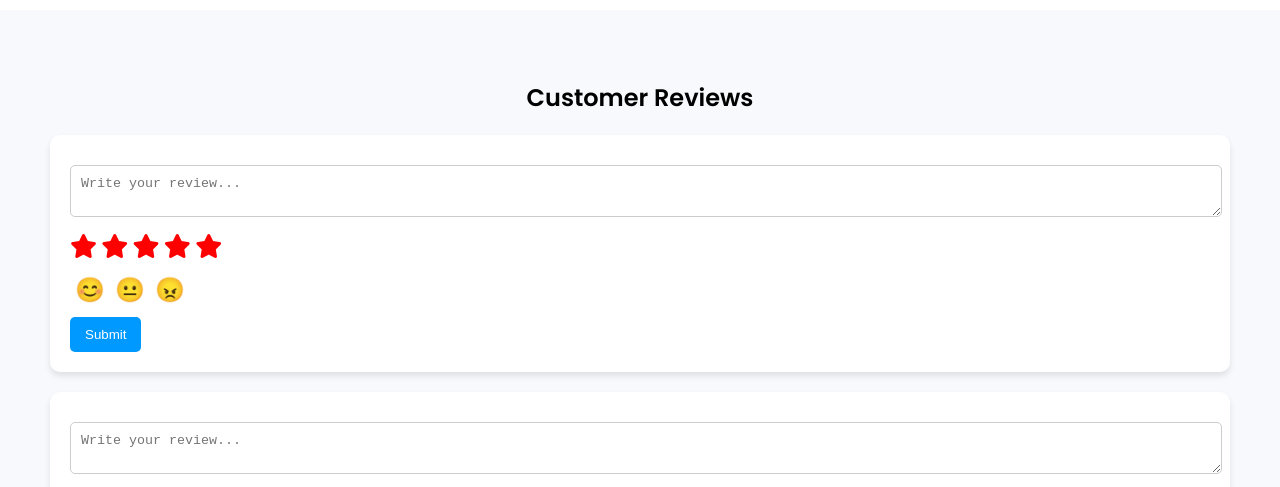
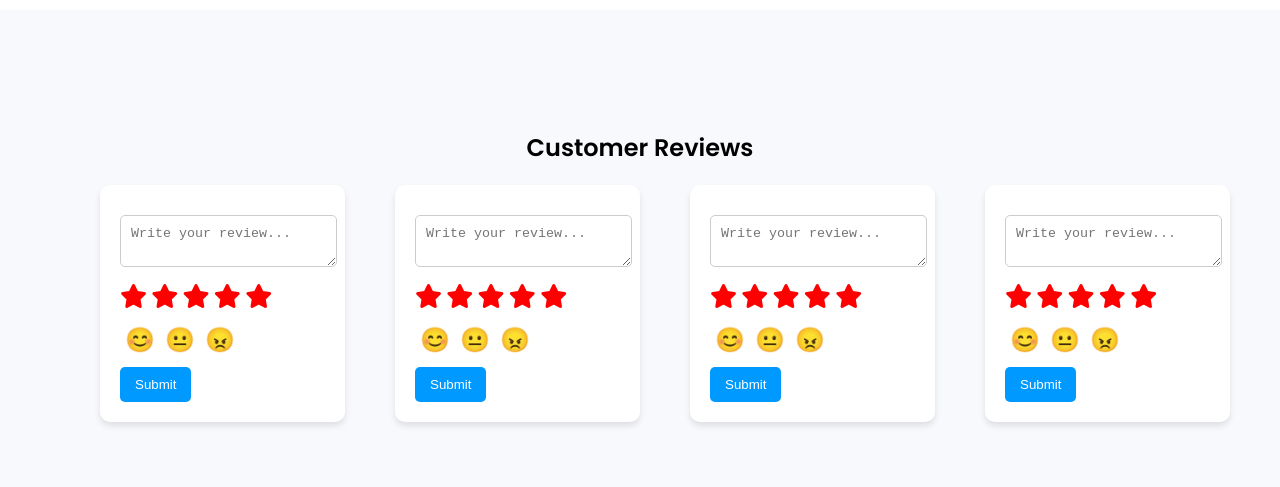
Before and after one commit to Mimieamichy/jafisample, a plain HTML site: page index.html in a window 1280 px wide. Shown: the part 313-800 px from the top of the page. Drawn offline with Linux system fonts and the light colour scheme.

Commit message:
seventh commit

```diff
--- a/styles.css
+++ b/styles.css
@@ -84,14 +84,14 @@ h1 {
 }
 
 .review-section {
-  padding: 50px;
+  padding: 100px;
 }
 
 .review-container {
-  display: flex;
-  justify-content: center;
-  flex-wrap: wrap;
-  gap: 20px;
+  width: 100%;
+  display: grid;
+  grid-template-columns: repeat(4, 1fr);
+  gap: 100px;
 }
 
 .review-form {
@@ -145,43 +145,48 @@ h1 {
   .review-form {
     width: 100%;
     padding-right: 30px;
+  }
 
-
-  }
   .review-container {
     flex-direction: column;
     align-items: center;
     margin-right: 50px;
   }
+
   .hero {
     padding: 5px;
   }
+
   .search-bar {
     gap: 2px;
     margin-top: 5px;
   }
+
   nav ul {
     gap: 10px;
   }
+
   .signup-btn {
     padding: 5px 5px;
     margin-bottom: 10px;
-
   }
 
   .logo {
     width: 50px;
     height: 50px;
   }
+
   nav {
     padding: 5px 10px;
     font-size: 10px;
   }
+
   .search-btn {
     padding: 5px 7px;
     border-radius: 2px;
     cursor: pointer;
   }
+
   .search-bar input, .search-bar select {
     padding: 5px;
     border-radius: 3px;
```
